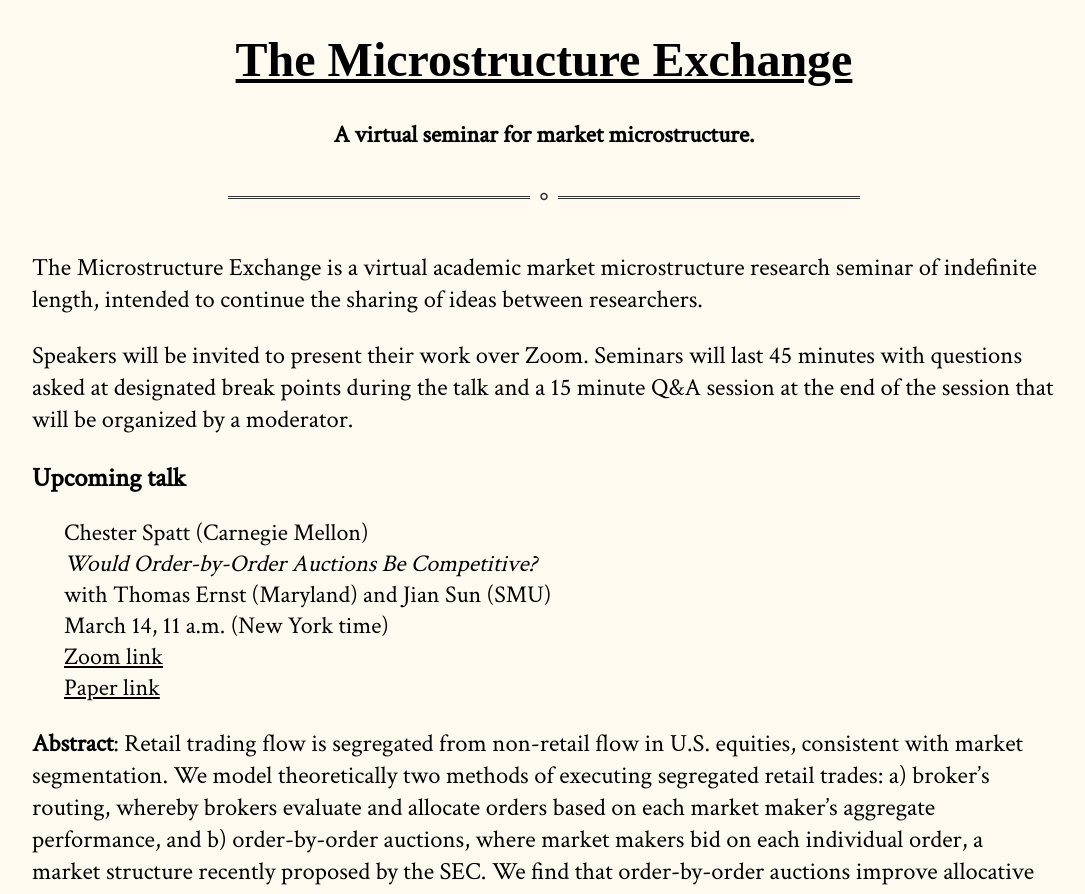
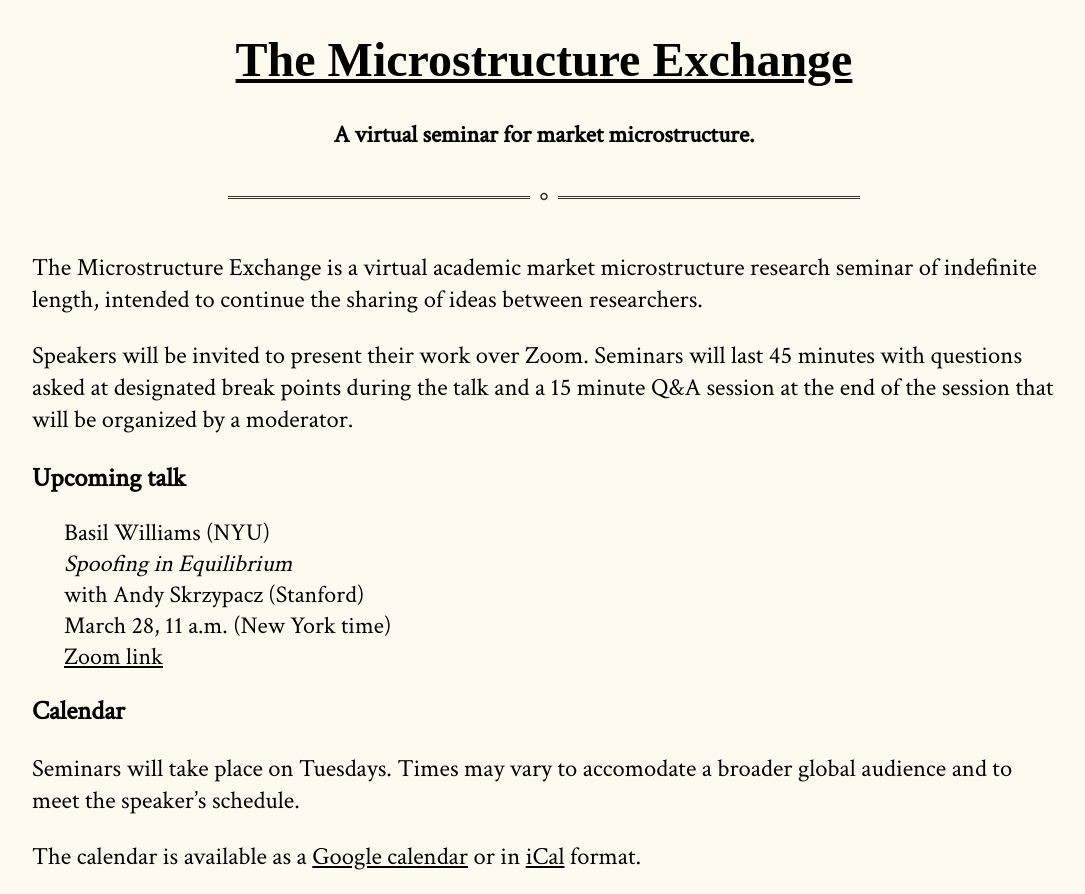
Before and after one commit to cpfiffer/microstructure.exchange, a Jekyll site: the page built from index.md, in a window 1280 px wide and 1400 px high, cut to the strip 0-894 px from the top of the window. Shown: the whole strip, without its empty margins (96-1181 px from the left). Built offline with Jekyll 4.4.1, drawn with Linux system fonts in a browser that asks for light colours; some web fonts are replaced; some of the changed text lies outside the part shown.

Commit message:
Update _config.yml

```diff
--- a/_config.yml
+++ b/_config.yml
@@ -11,16 +11,16 @@ github:
   owner_name: Cameron Pfiffer
 
 speaker-info:
-  speaker-name: "Chester Spatt (Carnegie Mellon)"
-  speaker-paper: "Would Order-by-Order Auctions Be Competitive?"
-  coauthors: "Thomas Ernst (Maryland) and Jian Sun (SMU)"
-  speaker-date: "March 14, 11 a.m. (New York time)"
-  paper-link: "https://papers.ssrn.com/sol3/papers.cfm?abstract_id=4300505"
+  speaker-name: "Basil Williams (NYU)"
+  speaker-paper: "Spoofing in Equilibrium"
+  coauthors: "Andy Skrzypacz (Stanford)"
+  speaker-date: "March 28, 11 a.m. (New York time)"
+  # paper-link: "https://papers.ssrn.com/sol3/papers.cfm?abstract_id=3742327"
   # paper-link: "/papers/papername.pdf" # If you have a file instead
   webinar-link: "https://stockholmuniversity.zoom.us/j/62801015499"
   # discussant: "Michael Noe (Eurex), Amit Goyal (SFI/Lausanne), and Eric Uhlmann (INSEAD)"
   # slides-link: /slides/RobinhoodSlides_TME.pdf
-  abstract: "Retail trading flow is segregated from non-retail flow in U.S. equities, consistent with market segmentation. We model theoretically two methods of executing segregated retail trades: a) broker's routing, whereby brokers evaluate and allocate orders based on each market maker's aggregate performance, and b) order-by-order auctions, where market makers bid on each individual order, a market structure recently proposed by the SEC. We find that order-by-order auctions improve allocative efficiency among market makers, but a winner's curse problem in the auction can reduce retail investor welfare, particularly at times of limited liquidity. Introducing more market participants who compete for retail orders can harm both total efficiency and investor welfare if these new market participants have superior information compared to incumbent wholesalers. Empirical analysis of Retail Liquidity Programs (RLP) currently offered by exchanges shows that these programs behave similar to order-by-order auctions in our model."
+  # abstract: "Retail trading flow is segregated from non-retail flow in U.S. equities, consistent with market segmentation. We model theoretically two methods of executing segregated retail trades: a) broker's routing, whereby brokers evaluate and allocate orders based on each market maker's aggregate performance, and b) order-by-order auctions, where market makers bid on each individual order, a market structure recently proposed by the SEC. We find that order-by-order auctions improve allocative efficiency among market makers, but a winner's curse problem in the auction can reduce retail investor welfare, particularly at times of limited liquidity. Introducing more market participants who compete for retail orders can harm both total efficiency and investor welfare if these new market participants have superior information compared to incumbent wholesalers. Empirical analysis of Retail Liquidity Programs (RLP) currently offered by exchanges shows that these programs behave similar to order-by-order auctions in our model."
 
 # March 14: Chester Spatt (Carnegie Mellon)
 # March 28: Basil Williams (NYU)
```
